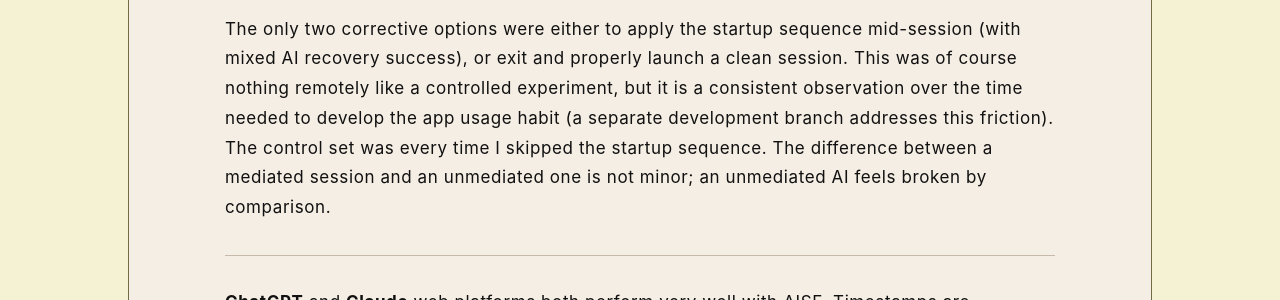
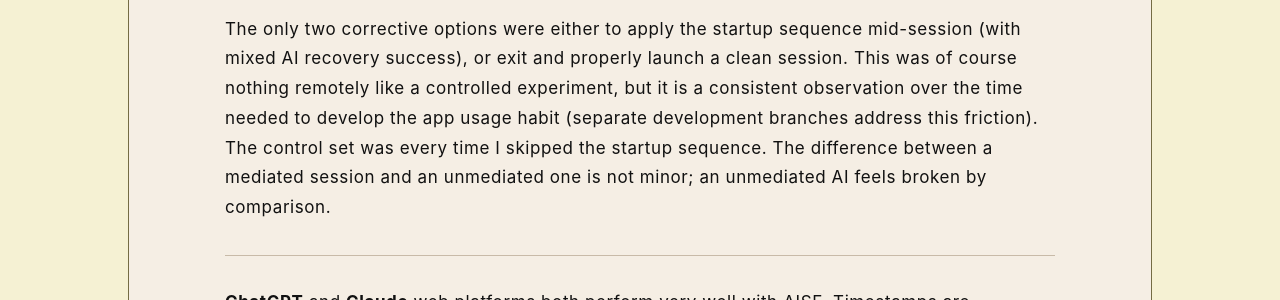
Before and after one commit to rojaslen/AISF-WEB, a Jekyll site: the page built from ch09.md, in a window 1280 px wide and 900 px high, scrolled down 642 px. Shown: the part 241-541 px from the top of the window. Built offline with Jekyll 4.4.1, drawn with Linux system fonts in a browser that asks for light colours; some web fonts are replaced.

Commit message:
Update ch09.md
plural

```diff
--- a/ch09.md
+++ b/ch09.md
@@ -13,7 +13,7 @@ Strictly speaking, you don't even need the app to improve stability. Simply disc
 
 There was no real plan, so the methodology evolved from the workflow. I would occasionally start a session directly in the platform's native chat interface without running the AISF startup sequence first. A few times were for deliberate comparison reasons, but usually it was because I forgot, or because I was pressed for time and thought I could skip it. AI hallucination often starts quickly[^9a], and the unmediated sessions matched the profile. Hallucination and drift started sooner, with problematic behavior like simulated physicality and emotional states, self-referential tangents, alternating condescension and sycophancy, unsolicited advice and other red herrings resurfacing almost immediately.
 
-The only two corrective options were either to apply the startup sequence mid-session (with mixed AI recovery success), or exit and properly launch a clean session. This was of course nothing remotely like a controlled experiment, but it is a consistent observation over the time needed to develop the app usage habit (a separate development branch addresses this friction). The control set was every time I skipped the startup sequence. The difference between a mediated session and an unmediated one is not minor; an unmediated AI feels broken by comparison.
+The only two corrective options were either to apply the startup sequence mid-session (with mixed AI recovery success), or exit and properly launch a clean session. This was of course nothing remotely like a controlled experiment, but it is a consistent observation over the time needed to develop the app usage habit (separate development branches address this friction). The control set was every time I skipped the startup sequence. The difference between a mediated session and an unmediated one is not minor; an unmediated AI feels broken by comparison.
 
 ---
 
```
